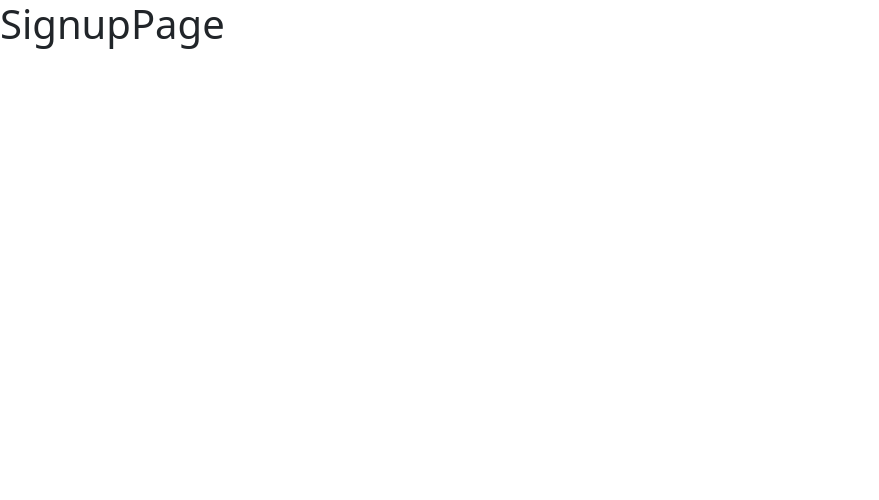
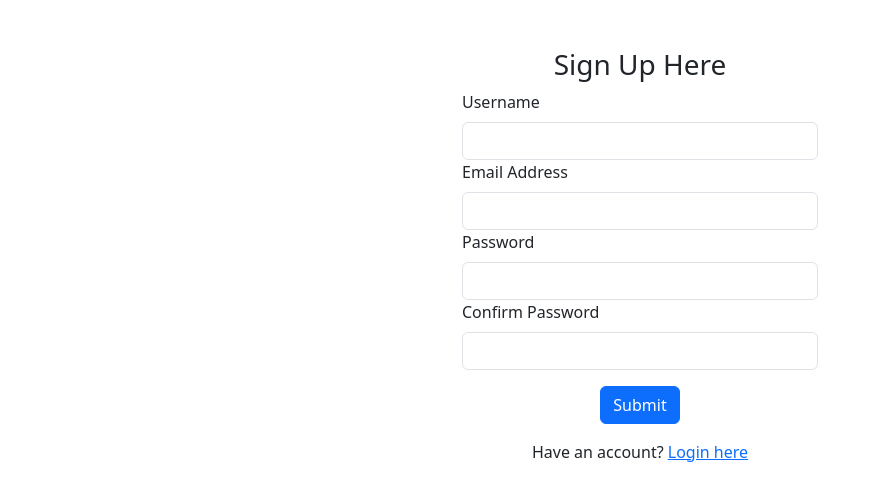
Before and after one commit to dmwspace/project-management-tool, a React app: page /signup in a window 1280 px wide. Shown: the top 500 px of the page, without its empty margins (0-879 px from the left). Built offline with nearby package versions, Linux system fonts and the light colour scheme; the HTML template or start-up script is replaced by a standard one.

Commit message:
Sign up page style

```diff
--- a/src/pages/LoginPage/LoginPage.jsx
+++ b/src/pages/LoginPage/LoginPage.jsx
@@ -14,13 +14,13 @@ export default function LoginPage(){
               <h3 className='text-center'>Login Here</h3>
               <Form.Group className='mb-3' controlId="loginForm.email">
                 <Form.Label>Email Address</Form.Label>
-                <Form.Control type="email" placeholder='Enter email'></Form.Control>
+                <Form.Control type="email"></Form.Control>
               </Form.Group>
-              <Form.Group className='mb-3' type="password" placeholder="Password" controlId='loginForm.password'>
+              <Form.Group className='mb-3' controlId='loginForm.password'>
                 <Form.Label>Password</Form.Label>
-                <Form.Control></Form.Control>
+                <Form.Control type="password"></Form.Control>
               </Form.Group>
-              <Button className='d-flex mx-auto mb-2' variant="primary" type="submit">
+              <Button className='d-flex mx-auto mb-3' variant="primary" type="submit">
                 Submit
               </Button>
               <p className='text-center'>Don't have an account? <Link to="/signup">Sign Up</Link></p>
--- a/src/pages/SignupPage/SignupPage.jsx
+++ b/src/pages/SignupPage/SignupPage.jsx
@@ -1,7 +1,42 @@
+import React from 'react';
+import {Container, Row, Col, Form, Button} from 'react-bootstrap';
+import { Link } from 'react-router-dom'
 
 export default function SignupPage() {
     return(
-        <h1>SignupPage</h1>
+        <Container>
+            <Row>
+                <Col></Col>
+                <Col>
+                    <Form className="mt-5">
+                        <h3 className="text-center">Sign Up Here</h3>
+                        <Form.Group>
+                            <Form.Label>Username</Form.Label>
+                            <Form.Control type="text"></Form.Control>
+                        </Form.Group>
+                        <Form.Group>
+                            <Form.Label>Email Address</Form.Label>
+                            <Form.Control type="email"></Form.Control>
+                        </Form.Group>
+                        <Form.Group>
+                            <Form.Label>Password</Form.Label>
+                            <Form.Control type="password"></Form.Control>
+                        </Form.Group>
+                        <Form.Group>
+                            <Form.Label>Confirm Password</Form.Label>
+                            <Form.Control type="password"></Form.Control>
+                        </Form.Group>
+                        <Button className="d-flex mx-auto m-3" type="submit">Submit</Button>
+                        <p className='text-center'>Have an account? <Link to="/login">Login here</Link></p>
+
+
+                    </Form>
+
+                </Col>
+                <Col></Col>
+            </Row>
+
+        </Container>
     )
 
 }
```
